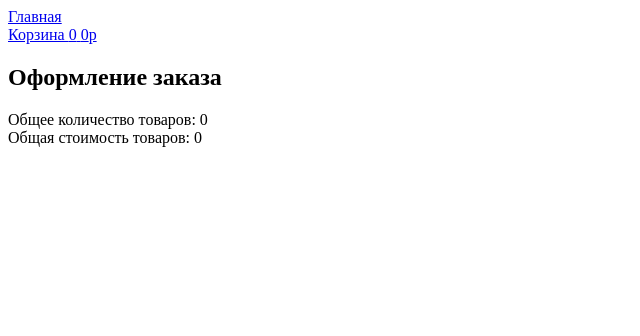
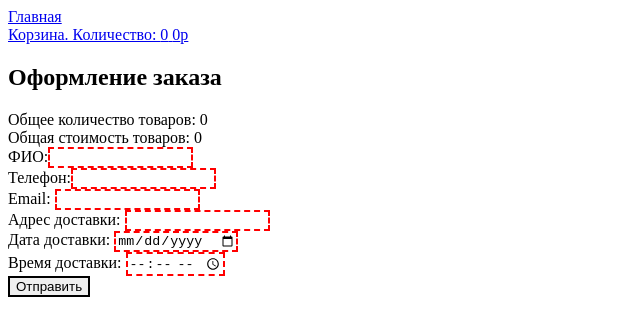
Before and after one commit to alimbagit/online-store, a React app: page /checkout in a window 1280 px wide. Shown: the top 336 px of the page, without its empty margins (0-640 px from the left). Built offline with nearby package versions, Linux system fonts and the light colour scheme; what cuid would draw is missing.

Commit message:
Добавил формы на страницу заказа

```diff
--- a/src/components/header/cartInHeader/index.tsx
+++ b/src/components/header/cartInHeader/index.tsx
@@ -9,8 +9,7 @@ const CartInHeader = () => {
 
     return (
         <div>
-
-            <Link to="/cart">Корзина {totalCount.toString()} {totalPrice.toString()}р</Link>
+            <Link to="/cart">Корзина. Количество: {totalCount.toString()} {totalPrice.toString()}р</Link>
         </div>
     )
 }
--- a/src/components/oneItemInCart/index.tsx
+++ b/src/components/oneItemInCart/index.tsx
@@ -10,7 +10,7 @@ interface PropsOneItemInCart {
 
 const OneItemInCart = ({ itemCart }: PropsOneItemInCart) => {
   const [stateItem, setStateItem] = useState(initializeItem);
-  const [countItem, setCountItem] = useState(itemCart.count);
+
   const dispatch = useDispatch();
   useEffect(() => {
     LoadItem();
@@ -20,20 +20,19 @@ const OneItemInCart = ({ itemCart }: PropsOneItemInCart) => {
     if (item) setStateItem(item);
   };
 
-  const ChangeCountItem = (event: any) => {
-      ChangeCountById(parseInt(event.target.value));
+  const ChangeCountItem = (event: React.FormEvent<HTMLInputElement>) => {
+    ChangeCountById(parseInt(event.currentTarget.value));
   };
 
   const ClickButtonChanges = (changeToOneValue: number) => {
-    ChangeCountById(changeToOneValue+itemCart.count);
+    ChangeCountById(changeToOneValue + itemCart.count);
   };
 
-  const ChangeCountById = (changeValue:number) => {
-    setCountItem(changeValue);
+  const ChangeCountById = (changeValue: number) => {
     dispatch(changeItemCount(itemCart.id, changeValue));
   };
 
-  const RemoveItemById = (id:string) => {
+  const RemoveItemById = (id: string) => {
     dispatch(removeFromCart(id));
   };
 
@@ -45,15 +44,16 @@ const OneItemInCart = ({ itemCart }: PropsOneItemInCart) => {
       <span>
         количество:{" "}
         <input
-          type="text"
+          type="number"
           size={5}
-          value={countItem}
+          value={itemCart.count}
           onChange={ChangeCountItem}
+          min="0" max="100"
         />{" "}
       </span>
       <button onClick={() => ClickButtonChanges(1)}>+</button>
       <button onClick={() => ClickButtonChanges(-1)}>-</button>
-      <button onClick={()=>RemoveItemById(itemCart.id)}>убрать из корзины</button>
+      <button onClick={() => RemoveItemById(itemCart.id)}>убрать из корзины</button>
     </div>
   );
 };
--- a/src/components/oneItemInCheckout/index.tsx
+++ b/src/components/oneItemInCheckout/index.tsx
@@ -1,4 +1,5 @@
 import { GetItemFromId, initializeItem } from "data";
+import "./styles.scss"
 import React, { useEffect, useState } from "react";
 import { useDispatch } from "react-redux";
 import { changeItemCount, removeFromCart } from "redux/actions";
--- /dev/null
+++ b/src/components/oneItemInCheckout/styles.scss
@@ -0,0 +1,7 @@
+input:invalid {
+    border: 2px dashed red;
+}
+
+input:valid {
+    border: 2px solid black;
+}
--- a/src/pages/checkout/index.tsx
+++ b/src/pages/checkout/index.tsx
@@ -1,16 +1,56 @@
-import React from "react";
+import React, { useState } from "react";
 import { useSelector } from "react-redux";
 import { CartState } from "redux/rootReducer";
 import OneItemInCheckout from 'components/oneItemInCheckout';
 /**
  * Страница оформления заказа
  */
+
+enum inputsList {
+  FIO = "FIO",
+  Phone = "Phone",
+  Email = "Email",
+  Address = "Address",
+  Date = "Date",
+  Time = "Time"
+}
+
 const Checkout = () => {
 
   const checkoutItems = useSelector((state: CartState) => state.items);
   const totalItems = useSelector((state: CartState) => state.totalItems);
   const totalPriceItems = useSelector((state: CartState) => state.totalPrice);
+
+  const [stateFIO, setStateFIO] = useState("");
+
+  const ChangeInputs = (event: React.FormEvent<HTMLInputElement>) => {
+    switch (event.currentTarget.name) {
+      case inputsList.FIO:
+        setStateFIO(event.currentTarget.value.toString());
+        break;
+      case inputsList.Address:
+        console.log("ПОле ФИО отредакторовано");
+        break;
+      case inputsList.Date:
+        console.log("ПОле ФИО отредакторовано");
+        break;
+      case inputsList.Email:
+        console.log("ПОле ФИО отредакторовано");
+        break;
+      case inputsList.Phone:
+        console.log("ПОле ФИО отредакторовано");
+        break;
+      case inputsList.Time:
+        console.log("ПОле ФИО отредакторовано");
+        break;
+      default:
+        console.log("Такого поля не существует");
+        break;
+    }
+  }
+
   return (
+    <div>
       <div>
         <div>
           <h2>Оформление заказа</h2>
@@ -19,7 +59,42 @@ const Checkout = () => {
           ))}
         </div>
         <div>Общее количество товаров: {totalItems}</div>
-      <div>Общая стоимость товаров: {totalItems}</div>
+        <div>Общая стоимость товаров: {totalPriceItems}</div>
+      </div>
+      <div>
+        <form action="/checkout">
+          <div>
+            <label htmlFor={inputsList.FIO}>ФИО:</label>
+            <input
+              name={inputsList.FIO}
+              id={inputsList.FIO}
+              type="text" required
+              size={15}
+              onChange={ChangeInputs} />
+          </div>
+          <div>
+            <label htmlFor={inputsList.Phone}>Телефон:</label>
+            <input id={inputsList.Phone} name={inputsList.Phone} type="tel" pattern="[0-9]{3}-[0-9]{3}-[0-9]{2}-[0-9]{2}" required size={15} onChange={ChangeInputs} />
+          </div>
+          <div>
+            <label htmlFor={inputsList.Email}>Email: </label>
+            <input name={inputsList.Email} id={inputsList.Email} type="email" required size={15} onChange={ChangeInputs} />
+          </div>
+          <div>
+            <label htmlFor={inputsList.Address}>Адрес доставки: </label>
+            <input name={inputsList.Address} id={inputsList.Address} required type="text" size={15} onChange={ChangeInputs} />
+          </div>
+          <div>
+            <label htmlFor={inputsList.Date}>Дата доставки: </label>
+            <input name={inputsList.Date} id={inputsList.Date} required type="date" size={15} onChange={ChangeInputs} />
+          </div>
+          <div>
+            <label htmlFor={inputsList.Time}>Время доставки: </label>
+            <input name={inputsList.Time} id={inputsList.Time} required type="time" size={15} onChange={ChangeInputs} />
+          </div>
+          <input type="submit" value="Отправить" />
+        </form>
+      </div>
     </div>
   )
 }
--- a/webpack.config.js
+++ b/webpack.config.js
@@ -16,7 +16,7 @@ module.exports = {
     publicPath: "/",
   },
   resolve: {
-    extensions: [".webpack.js", ".web.js", ".js", ".ts", ".tsx"],
+    extensions: [".webpack.js", ".web.js", ".js", ".ts", ".tsx", ".scss"],
     modules: ["node_modules", path.resolve(__dirname, "src")],
   },
   module: {
@@ -42,7 +42,13 @@ module.exports = {
       },
       {
         test: /\.(sass|scss)$/,
-        use: ["style-loader", "css-loader", "sass-loader"],
+        use: [{
+          loader: "style-loader" // creates style nodes from JS strings
+        }, {
+          loader: "css-loader" // translates CSS into CommonJS
+        }, {
+          loader: "sass-loader" // compiles Sass to CSS
+        }]
       },
     ],
   },
```
Lines whose indentation alone changed are shown as unchanged.
